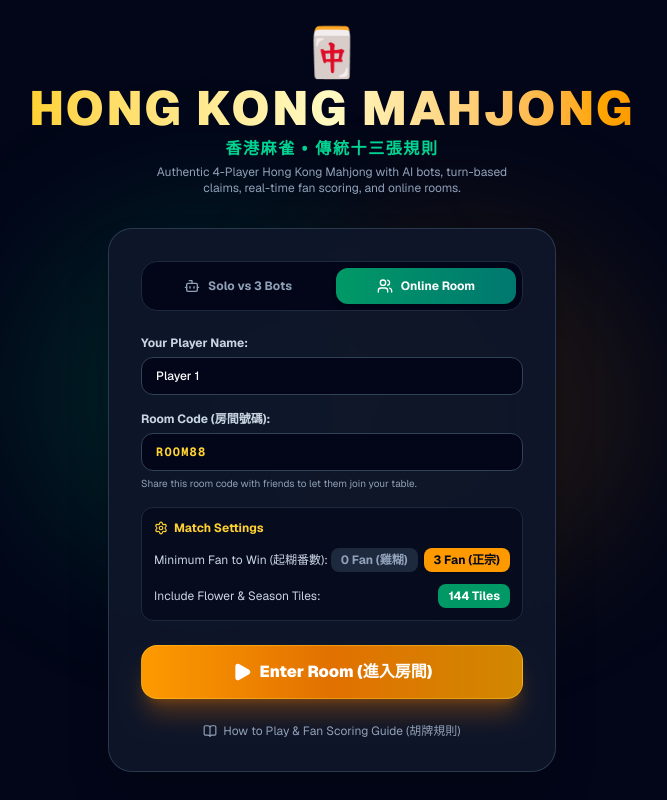
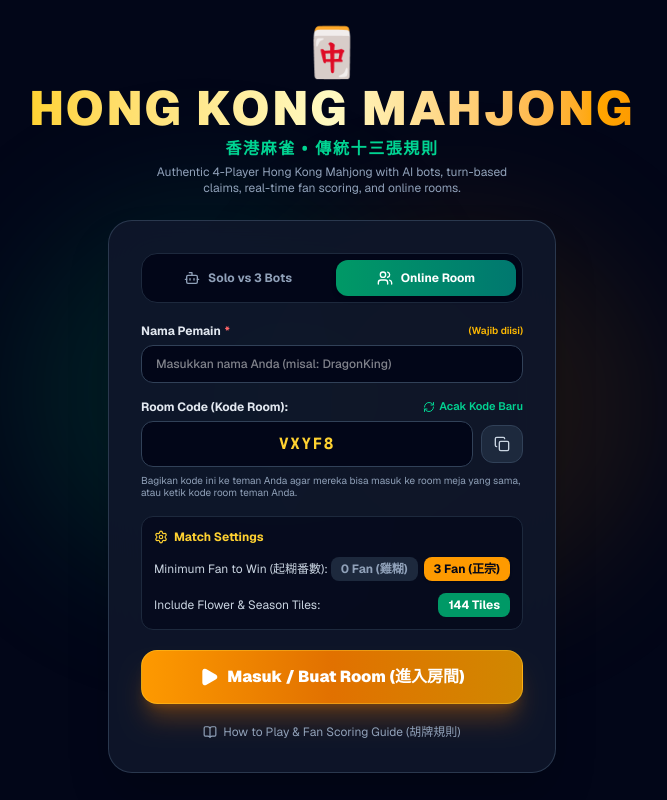
Before and after one commit to vannessiwata/mahjong-game, a Next.js app: page / in a window 1280 px wide. Both pictures are taken after a click on the button "Online Room". Shown: the whole page, without its empty margins (308-975 px from the left). Built offline with nearby package versions, Linux system fonts and the light colour scheme.

Commit message:
Adjust socket biar host yang punya kuasa

```diff
--- a/socket-server.js
+++ b/socket-server.js
@@ -96,17 +96,24 @@ io.on('connection', (socket) => {
 
   socket.on('disconnect', () => {
     console.log(`[Socket] Disconnected: ${socket.id}`);
+    const BOT_NAMES = ['Bot East', 'Bot South', 'Bot West', 'Bot North'];
     for (const [roomId, room] of rooms.entries()) {
       const idx = room.players.findIndex((p) => p.id === socket.id);
       if (idx !== -1) {
         room.players[idx] = {
           id: null,
-          name: `Bot ${idx + 1}`,
+          name: BOT_NAMES[idx] || `Bot ${idx + 1}`,
           seat: idx,
           isBot: true,
           isReady: true,
         };
         io.to(roomId).emit('room_updated', { players: room.players });
+        // Clean up empty rooms to save memory
+        const hasRealPlayers = room.players.some(p => p.id !== null && !p.isBot);
+        if (!hasRealPlayers) {
+          rooms.delete(roomId);
+          console.log(`[Room ${roomId}] Deleted (no real players remaining)`);
+        }
       }
     }
   });
--- a/src/components/mahjong/Lobby.tsx
+++ b/src/components/mahjong/Lobby.tsx
@@ -1,7 +1,7 @@
 'use client';
 
 import React, { useState } from 'react';
-import { Users, Bot, Play, Sparkles, BookOpen, Settings } from 'lucide-react';
+import { Users, Bot, Play, Sparkles, BookOpen, Settings, RefreshCw, Copy, Check } from 'lucide-react';
 import { RulesModal } from './RulesModal';
 
 interface LobbyProps {
@@ -9,19 +9,56 @@ interface LobbyProps {
   onJoinRoom: (options: { roomId: string; playerName: string; minFan: number }) => void;
 }
 
+// Generate random 5-character alphanumeric room code (e.g. "HK88M", "MAH77")
+const generateRandomRoomCode = () => {
+  const chars = 'ABCDEFGHJKLMNPQRSTUVWXYZ23456789';
+  let result = '';
+  for (let i = 0; i < 5; i++) {
+    result += chars.charAt(Math.floor(Math.random() * chars.length));
+  }
+  return result;
+};
+
 export const Lobby: React.FC<LobbyProps> = ({ onStartSolo, onJoinRoom }) => {
   const [mode, setMode] = useState<'solo' | 'multiplayer'>('solo');
-  const [playerName, setPlayerName] = useState('Player 1');
-  const [roomId, setRoomId] = useState('ROOM88');
+  const [playerName, setPlayerName] = useState('');
+  const [roomId, setRoomId] = useState(generateRandomRoomCode());
   const [minFan, setMinFan] = useState<number>(3);
   const [includeFlowers, setIncludeFlowers] = useState(true);
   const [showRules, setShowRules] = useState(false);
+  const [errorMessage, setErrorMessage] = useState<string | null>(null);
+  const [copied, setCopied] = useState(false);
+
+  const handleRandomizeRoom = () => {
+    setRoomId(generateRandomRoomCode());
+  };
+
+  const handleCopyRoomCode = () => {
+    if (navigator.clipboard) {
+      navigator.clipboard.writeText(roomId);
+      setCopied(true);
+      setTimeout(() => setCopied(false), 1500);
+    }
+  };
 
   const handleStart = () => {
-    if (mode === 'solo') {
-      onStartSolo({ playerName, minFan, includeFlowers });
+    const trimmedName = playerName.trim();
+    if (!trimmedName) {
+      setErrorMessage('⚠️ Silakan masukkan nama pemain terlebih dahulu (Nama wajib diisi)!');
+      return;
+    }
+
+    if (mode === 'multiplayer') {
+      const trimmedRoom = roomId.trim().toUpperCase();
+      if (!trimmedRoom) {
+        setErrorMessage('⚠️ Room code tidak boleh kosong!');
+        return;
+      }
+      setErrorMessage(null);
+      onJoinRoom({ roomId: trimmedRoom, playerName: trimmedName, minFan });
     } else {
-      onJoinRoom({ roomId, playerName, minFan });
+      setErrorMessage(null);
+      onStartSolo({ playerName: trimmedName, minFan, includeFlowers });
     }
   };
 
@@ -32,7 +69,7 @@ export const Lobby: React.FC<LobbyProps> = ({ onStartSolo, onJoinRoom }) => {
       <div className="absolute bottom-1/4 right-1/4 w-96 h-96 bg-amber-500/10 rounded-full blur-3xl pointer-events-none" />
 
       {/* Header / Brand */}
-      <div className="relative z-10 flex flex-col items-center text-center mb-8">
+      <div className="relative z-10 flex flex-col items-center text-center mb-6">
         <div className="flex items-center gap-2 mb-2">
           <span className="text-5xl animate-bounce-subtle">🀄</span>
         </div>
@@ -48,11 +85,14 @@ export const Lobby: React.FC<LobbyProps> = ({ onStartSolo, onJoinRoom }) => {
       </div>
 
       {/* Main Mode Selection Card */}
-      <div className="relative z-10 w-full max-w-md bg-slate-900/90 border border-slate-700/80 rounded-3xl p-6 sm:p-8 shadow-2xl backdrop-blur-xl flex flex-col gap-6">
+      <div className="relative z-10 w-full max-w-md bg-slate-900/90 border border-slate-700/80 rounded-3xl p-6 sm:p-8 shadow-2xl backdrop-blur-xl flex flex-col gap-5">
         {/* Mode Tabs */}
         <div className="grid grid-cols-2 gap-2 bg-slate-950 p-1.5 rounded-2xl border border-slate-800">
           <button
-            onClick={() => setMode('solo')}
+            onClick={() => {
+              setMode('solo');
+              setErrorMessage(null);
+            }}
             className={`flex items-center justify-center gap-2 py-2.5 rounded-xl font-bold text-xs transition ${
               mode === 'solo'
                 ? 'bg-gradient-to-r from-emerald-600 to-teal-700 text-white shadow-md'
@@ -63,7 +103,10 @@ export const Lobby: React.FC<LobbyProps> = ({ onStartSolo, onJoinRoom }) => {
             <span>Solo vs 3 Bots</span>
           </button>
           <button
-            onClick={() => setMode('multiplayer')}
+            onClick={() => {
+              setMode('multiplayer');
+              setErrorMessage(null);
+            }}
             className={`flex items-center justify-center gap-2 py-2.5 rounded-xl font-bold text-xs transition ${
               mode === 'multiplayer'
                 ? 'bg-gradient-to-r from-emerald-600 to-teal-700 text-white shadow-md'
@@ -75,35 +118,75 @@ export const Lobby: React.FC<LobbyProps> = ({ onStartSolo, onJoinRoom }) => {
           </button>
         </div>
 
+        {/* Error message alert */}
+        {errorMessage && (
+          <div className="p-3 bg-red-950/80 border border-red-500/50 rounded-xl text-xs text-red-200 font-medium text-left animate-shake">
+            {errorMessage}
+          </div>
+        )}
+
         {/* Inputs */}
         <div className="flex flex-col gap-4 text-xs">
-          {/* Player Name */}
+          {/* Player Name (Wajib) */}
           <div className="flex flex-col gap-1.5 text-left">
-            <label className="text-slate-300 font-bold">Your Player Name:</label>
+            <div className="flex items-center justify-between">
+              <label className="text-slate-200 font-bold flex items-center gap-1">
+                <span>Nama Pemain</span>
+                <span className="text-red-400">*</span>
+              </label>
+              <span className="text-[10px] text-amber-400 font-semibold">(Wajib diisi)</span>
+            </div>
             <input
               type="text"
               value={playerName}
-              onChange={(e) => setPlayerName(e.target.value)}
-              className="bg-slate-950 border border-slate-700 rounded-xl px-3.5 py-2.5 text-white font-medium focus:border-amber-400 outline-none transition"
-              placeholder="e.g. Master Mahjong"
+              onChange={(e) => {
+                setPlayerName(e.target.value);
+                if (errorMessage) setErrorMessage(null);
+              }}
+              className="bg-slate-950 border border-slate-700 rounded-xl px-3.5 py-2.5 text-white font-medium focus:border-amber-400 focus:ring-1 focus:ring-amber-400 outline-none transition"
+              placeholder="Masukkan nama Anda (misal: DragonKing)"
               maxLength={15}
+              required
             />
           </div>
 
           {/* Multiplayer Room Code Input */}
           {mode === 'multiplayer' && (
             <div className="flex flex-col gap-1.5 text-left">
-              <label className="text-slate-300 font-bold">Room Code (房間號碼):</label>
-              <input
-                type="text"
-                value={roomId}
-                onChange={(e) => setRoomId(e.target.value.toUpperCase())}
-                className="bg-slate-950 border border-slate-700 rounded-xl px-3.5 py-2.5 text-amber-300 font-mono font-bold tracking-widest uppercase focus:border-amber-400 outline-none transition"
-                placeholder="ROOM88"
-                maxLength={8}
-              />
-              <span className="text-[10px] text-slate-400">
-                Share this room code with friends to let them join your table.
+              <div className="flex items-center justify-between">
+                <label className="text-slate-200 font-bold">Room Code (Kode Room):</label>
+                <button
+                  type="button"
+                  onClick={handleRandomizeRoom}
+                  className="flex items-center gap-1 text-[11px] text-emerald-400 hover:text-emerald-300 font-semibold transition"
+                  title="Generate Room Code Baru"
+                >
+                  <RefreshCw className="w-3 h-3" />
+                  <span>Acak Kode Baru</span>
+                </button>
+              </div>
+
+              <div className="flex items-center gap-2">
+                <input
+                  type="text"
+                  value={roomId}
+                  onChange={(e) => setRoomId(e.target.value.toUpperCase().replace(/[^A-Z0-9]/g, ''))}
+                  className="flex-1 bg-slate-950 border border-slate-700 rounded-xl px-3.5 py-2.5 text-amber-300 font-mono font-bold tracking-widest uppercase focus:border-amber-400 focus:ring-1 focus:ring-amber-400 outline-none transition text-base text-center"
+                  placeholder="KODE"
+                  maxLength={8}
+                />
+                <button
+                  type="button"
+                  onClick={handleCopyRoomCode}
+                  className="px-3 py-2.5 bg-slate-800 hover:bg-slate-700 border border-slate-700 rounded-xl text-slate-300 hover:text-white transition flex items-center justify-center gap-1"
+                  title="Salin Kode Room"
+                >
+                  {copied ? <Check className="w-4 h-4 text-emerald-400" /> : <Copy className="w-4 h-4" />}
+                </button>
+              </div>
+
+              <span className="text-[10px] text-slate-400 leading-tight mt-0.5">
+                Bagikan kode ini ke teman Anda agar mereka bisa masuk ke room meja yang sama, atau ketik kode room teman Anda.
               </span>
             </div>
           )}
@@ -158,7 +241,7 @@ export const Lobby: React.FC<LobbyProps> = ({ onStartSolo, onJoinRoom }) => {
           className="w-full py-3.5 rounded-2xl font-black text-white text-base bg-gradient-to-r from-amber-500 via-amber-600 to-yellow-600 hover:from-amber-400 hover:to-yellow-500 shadow-xl shadow-amber-600/30 transition-all hover:scale-[1.02] active:scale-95 flex items-center justify-center gap-2 border border-amber-300/40"
         >
           <Play className="w-5 h-5 fill-white" />
-          <span>{mode === 'solo' ? 'Start Solo Game (開始遊戲)' : 'Enter Room (進入房間)'}</span>
+          <span>{mode === 'solo' ? 'Start Solo Game (開始遊戲)' : 'Masuk / Buat Room (進入房間)'}</span>
         </button>
 
         {/* Guide button */}
--- a/src/hooks/useMahjongGame.ts
+++ b/src/hooks/useMahjongGame.ts
@@ -331,6 +331,7 @@ export function useMahjongGame(options?: UseMahjongGameOptions) {
     const { tile, seat: discardSeat } = state.lastDiscard;
     const localSeat = localPlayerSeat;
     const localPlayer = state.players[localSeat];
+    const isHost = localSeat === 0;
 
     // Check actions available for human player if human is NOT the discarder
     if (localSeat !== discardSeat) {
@@ -376,6 +377,10 @@ export function useMahjongGame(options?: UseMahjongGameOptions) {
         return; // Wait for human decision
       }
     }
+
+    // In multiplayer mode, only HOST (seat 0) evaluates bots and triggers next draw.
+    // Non-host players wait for peer_game_action events to update their state.
+    if (roomId && !isHost) return;
 
     // Bots claims evaluation
     let highestClaim: { seat: number; type: 'hu' | 'gang' | 'peng' | 'chi'; tiles?: Tile[] } | null = null;
```
